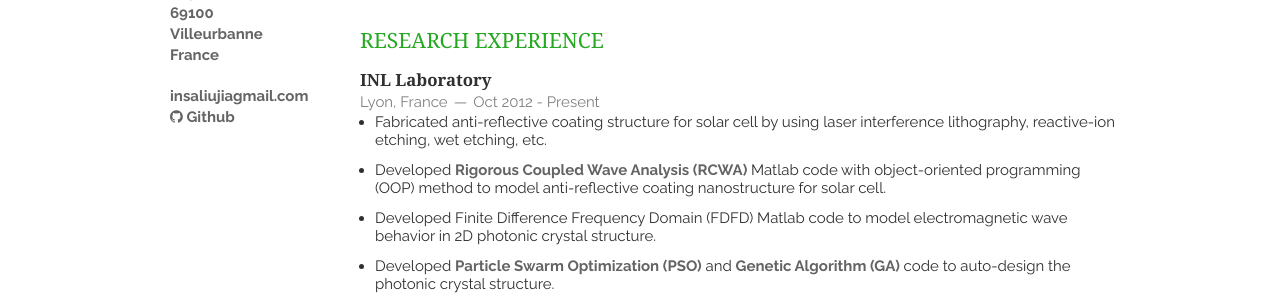
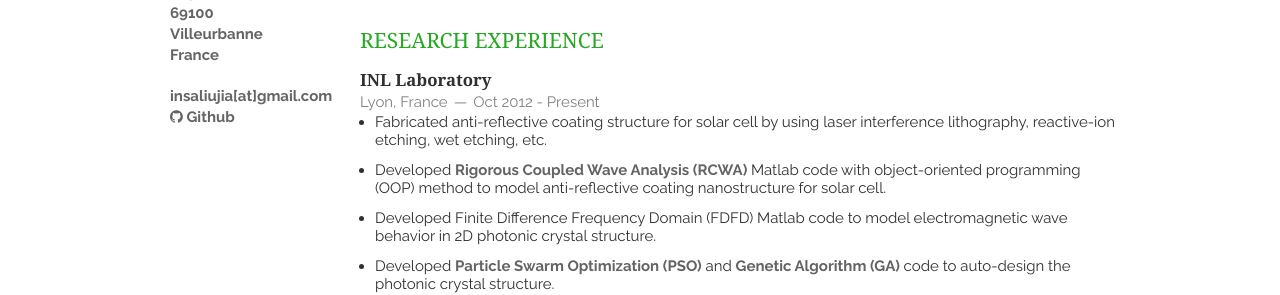
Before and after one commit to insaliujia/insaliujia.github.io, a Jekyll site: the page built from index.html, in a window 1280 px wide. Shown: the part 369-664 px from the top of the page. Built offline with Jekyll 4.4.1, drawn with Linux system fonts in a browser that asks for light colours; nearby versions of some CDN libraries; Markdown is read by kramdown in place of the engine named in the settings; the list of posts is cut into pages by our own code.

```diff
--- a/_config.yml
+++ b/_config.yml
@@ -11,7 +11,7 @@ safe: true
 baseurl:
 title: Jia Liu's Resume
 name: Jia LIU
-email: insaliujia<at>gmail.com
+email: insaliujia[at]gmail.com
 email_full: insaliujia@gmail.com
 github: insaliujia
 tel: +33 07-61-16-33-46
```
